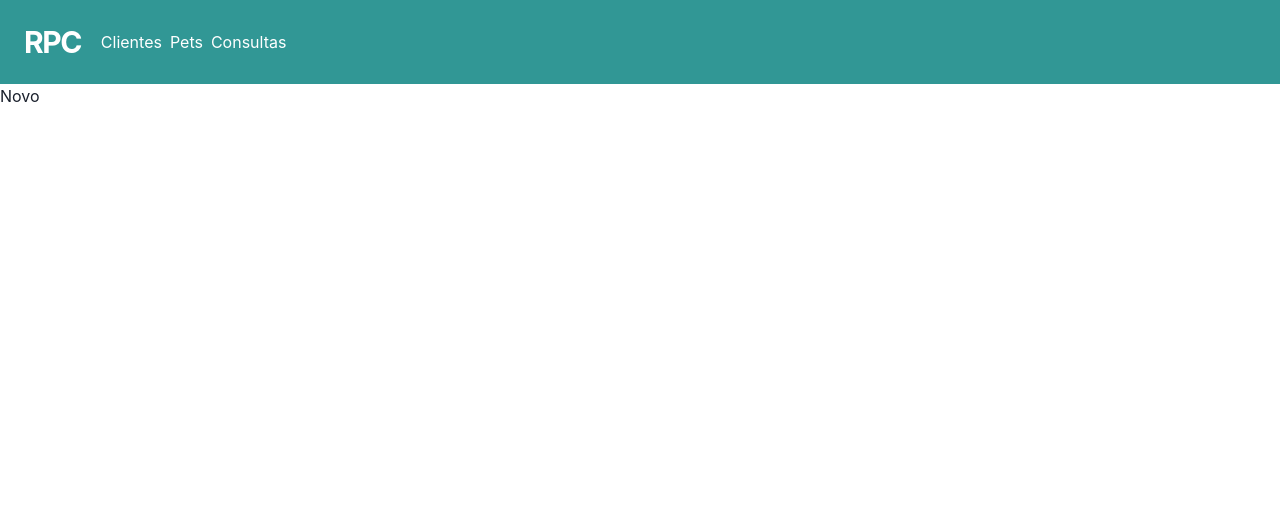
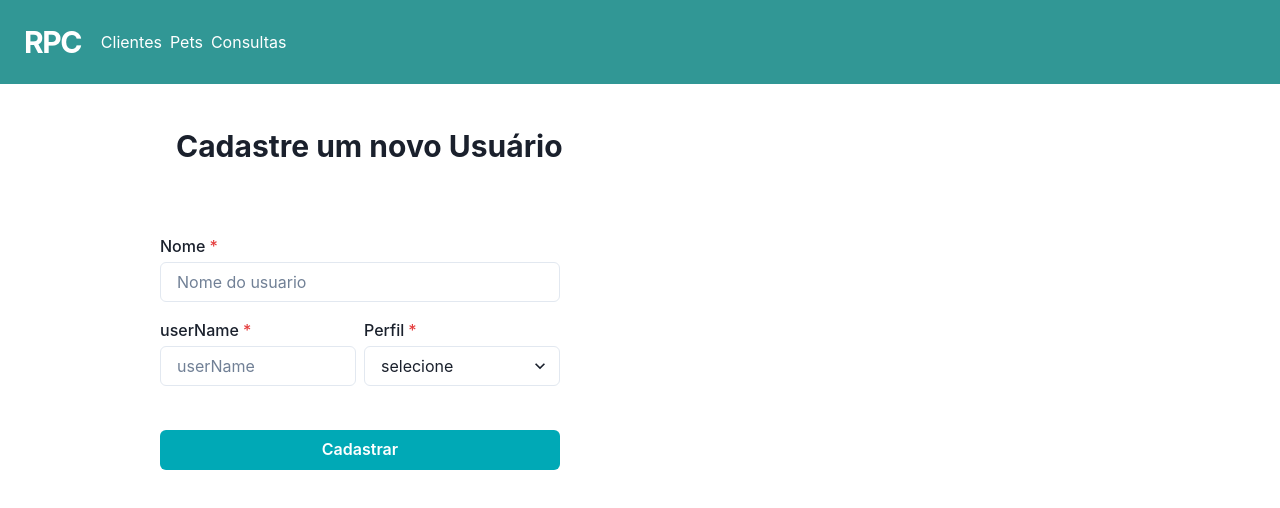
Before and after one commit to devcastrojunin/rede-petcontrol-frontend, a React (Create React App) app: page /usuario/cadastrar in a window 1280 px wide. Shown: the top 508 px of the page. Built offline with nearby package versions, Linux system fonts and the light colour scheme.

Commit message:
corrigindo alinhamento cadastro pet

```diff
--- a/src/components/FormClientes/index.jsx
+++ b/src/components/FormClientes/index.jsx
@@ -48,11 +48,10 @@ export function FormClientes({button}){
                         </FormControl>
 
                         <Button
-                            mt={10}
-                            bg={'blue.400'}
+                            mt={8}
+                            bg={'#00a9b6'}
                             color={'white'}
-                            _hover={{
-                                bg: 'blue.500'}}
+                            _hover={{bg: '#07727a'}}
                             width="100%"
                             type="submit">
                             {button}
--- a/src/components/FormPets/index.jsx
+++ b/src/components/FormPets/index.jsx
@@ -56,11 +56,9 @@ export function FormPets({ button }) {
 
             <Button
                 mt={8}
-                bg={'blue.400'}
+                bg={'#00a9b6'}
                 color={'white'}
-                _hover={{
-                    bg: 'blue.500'
-                }}
+                _hover={{bg: '#07727a'}}
                 width="100%"
                 type="submit">
                 {button}
--- /dev/null
+++ b/src/components/FormUsuarios/index.jsx
@@ -0,0 +1,58 @@
+import { Button, FormControl, FormLabel, HStack, Input, Select } from "@chakra-ui/react";
+import { useForm } from "react-hook-form";
+
+export function FormUsuarios({ button }) {
+
+    const { register, handleSubmit, /*formState: { errors }*/ } = useForm();
+
+    const usuarioRegister = (value) => {
+        console.log(value)
+    }
+
+    return (
+        <form onSubmit={handleSubmit(usuarioRegister)}>
+            <FormControl id="nome" marginBottom={3} isRequired>
+                <FormLabel marginBottom={0}>Nome</FormLabel>
+                <Input
+                    placeholder="Nome do usuario"
+                    _placeholder={{ color: 'gray.500' }}
+                    type="text"
+                    {...register("nome", { required: true })} />
+            </FormControl>
+
+            <HStack marginBottom={3}>
+                <FormControl id="userName" isRequired>
+                    <FormLabel marginBottom={0}>userName</FormLabel>
+                    <Input
+                        placeholder="userName"
+                        _placeholder={{ color: 'gray.500' }}
+                        type="text"
+                        {...register("userName", { required: true })} />
+                </FormControl>
+
+                <FormControl id="perfil" isRequired>
+                    <FormLabel marginBottom={0}>Perfil</FormLabel>
+
+                    <Select
+                        placeholder="selecione"
+                        type="text"
+                        {...register("perfil", { required: true })}>
+                        <option value="1">SUPER_ADMIN</option>
+                        <option value="2">ADMIN</option>
+                        <option value="3">EMPLOYEES</option>
+                    </Select>
+                </FormControl>
+            </HStack>
+
+            <Button
+                mt={8}
+                bg={'#00a9b6'}
+                color={'white'}
+                _hover={{bg: '#07727a'}}
+                width="100%"
+                type="submit">
+                {button}
+            </Button>
+        </form>
+    )
+}
--- a/src/pages/Usuarios/NovoUsuario/index.jsx
+++ b/src/pages/Usuarios/NovoUsuario/index.jsx
@@ -1,7 +1,16 @@
+import { Box, Center} from "@chakra-ui/react";
+import { FormUsuarios } from "../../../components/FormUsuarios";
+
 export default function Novo() {
     return (
-        <div>
-            <h2>Novo</h2>
-        </div>
+        <Center>
+            <Box w="75%" h="100%">
+                <Box fontWeight="bold" fontSize="30px" mb={61} mt={10} pl={4}>Cadastre um novo Usuário</Box>
+
+                <Box width={400} lineHeight={8}>
+                    <FormUsuarios button="Cadastrar"/>
+                </Box>
+            </Box>
+        </Center>
     );
 }
```
